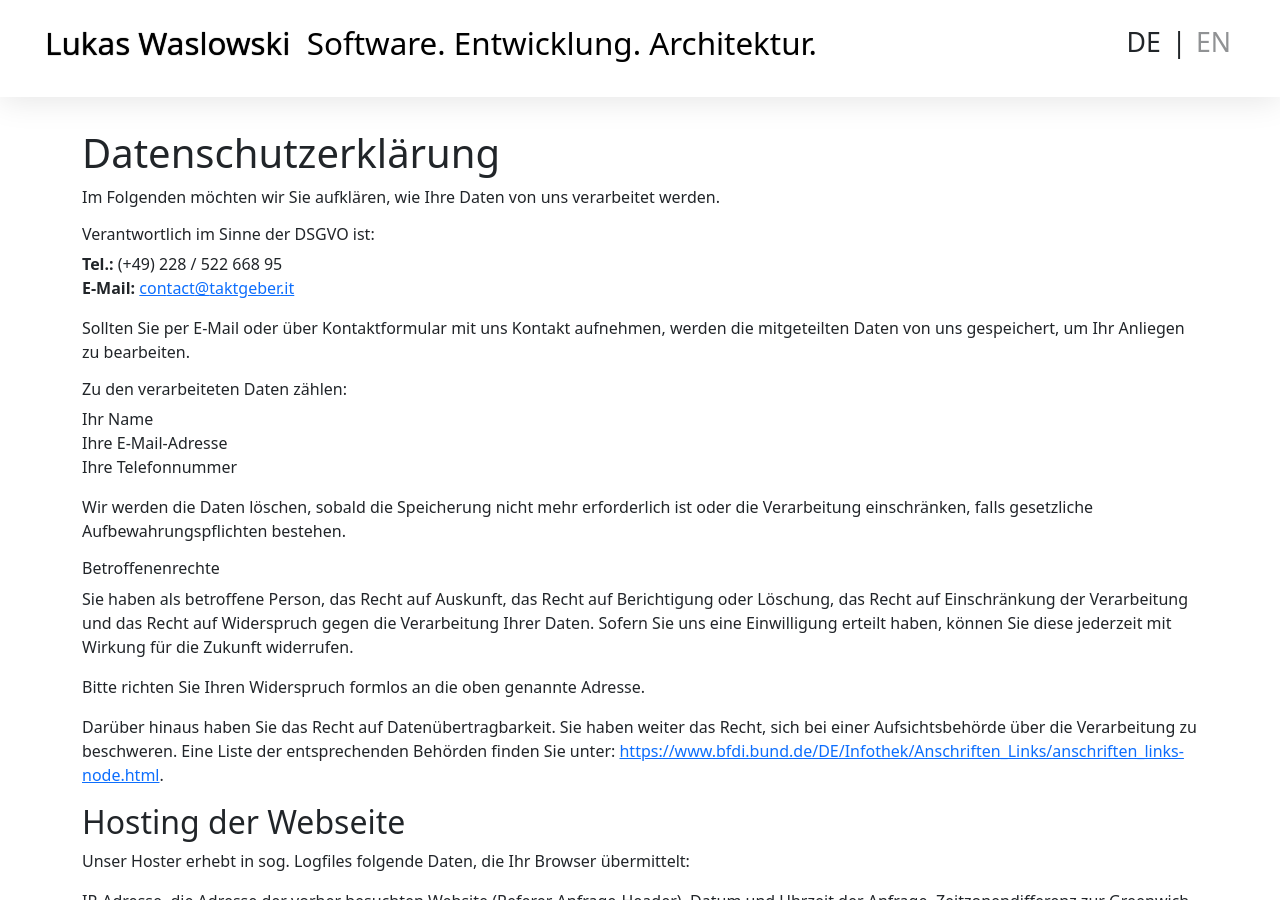
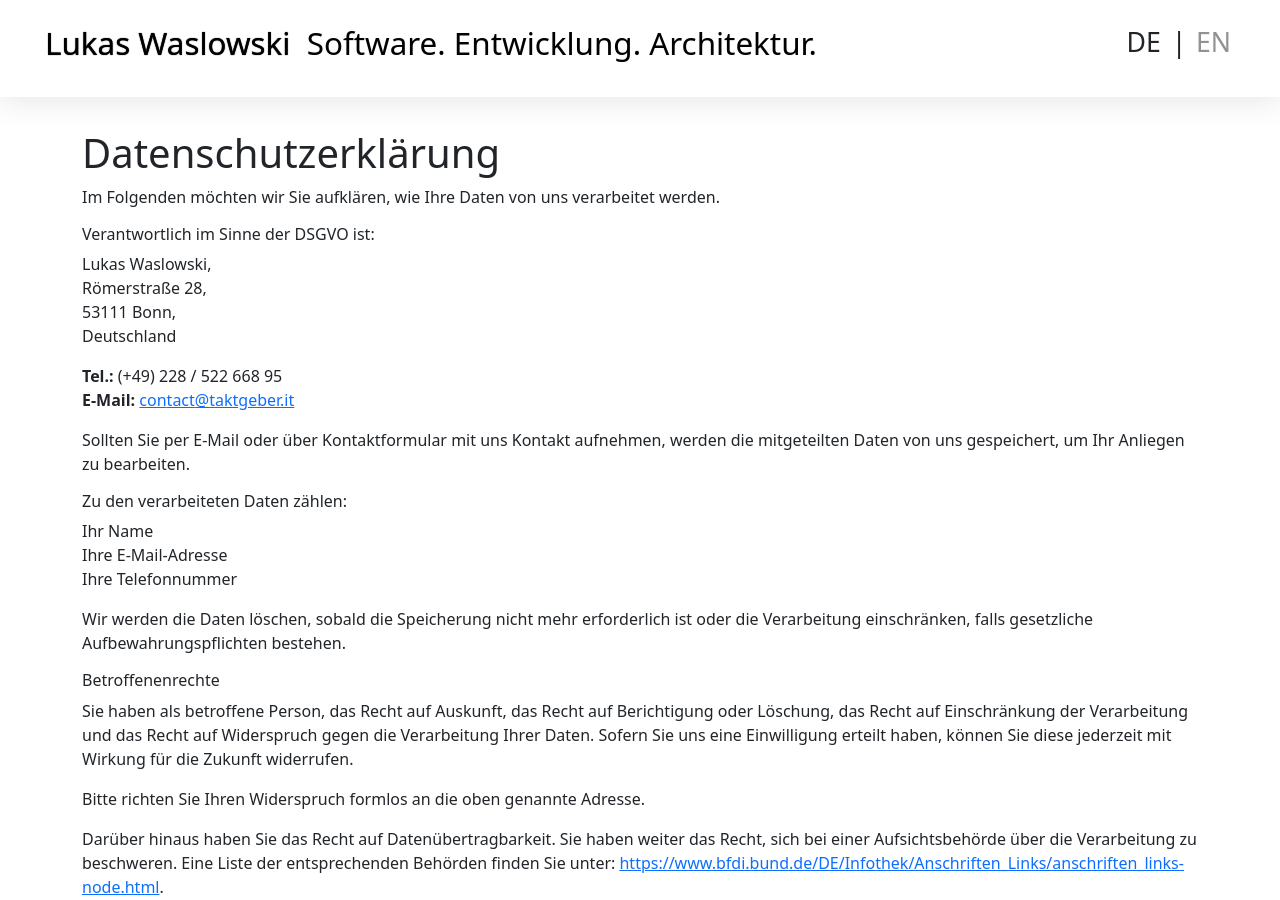
Before and after one commit to cr7pt0gr4ph7/taktgeber.it, a Jekyll site: the page built from de/datenschutz.html, in a window 1280 px wide and 900 px high. Built offline with Jekyll 4.4.1, drawn with Linux system fonts in a browser that asks for light colours.

Commit message:
Fix accidentally removed information in datenschutz.html

```diff
--- a/de/datenschutz.html
+++ b/de/datenschutz.html
@@ -19,6 +19,7 @@ redirect_from:
     <h1>Datenschutzerklärung</h1>
     <p>Im Folgenden möchten wir Sie aufklären, wie Ihre Daten von uns verarbeitet werden.</p>
     <h6>Verantwortlich im Sinne der DSGVO ist:</h6>
+    <p>Lukas Waslowski, <br> Römerstraße 28, <br>53111 Bonn, <br>Deutschland</p>
     <p><strong>Tel.:</strong> (+49) 228 / 522 668 95<br><strong>E-Mail:</strong> <a class="mai&#x006C;-link" href="mai&#x006C;to&#x003A;antispam.%63%6F%6E%74%61%63%74REMOVETHISTEXTBEFORESENDING&#64;%74%61%6B%74%67%65%62%65%72&#46;%69%74">con<span aria-hidden="false">tact</span><span aria-hidden="true">.spam</span><span aria-hidden="true">REMOVETHISTEXT</span>&#64;<span aria-hidden="true">REMOVETHISTEXT</span>taktgeber<span aria-hidden="true">antispam</span>&#46;it</a></p>
     <p>Sollten Sie per E-Mail oder über Kontaktformular mit uns Kontakt aufnehmen, werden die mitgeteilten Daten von uns gespeichert, um Ihr Anliegen zu bearbeiten.</p>
     <h6>Zu den verarbeiteten Daten zählen:</h6>
```
